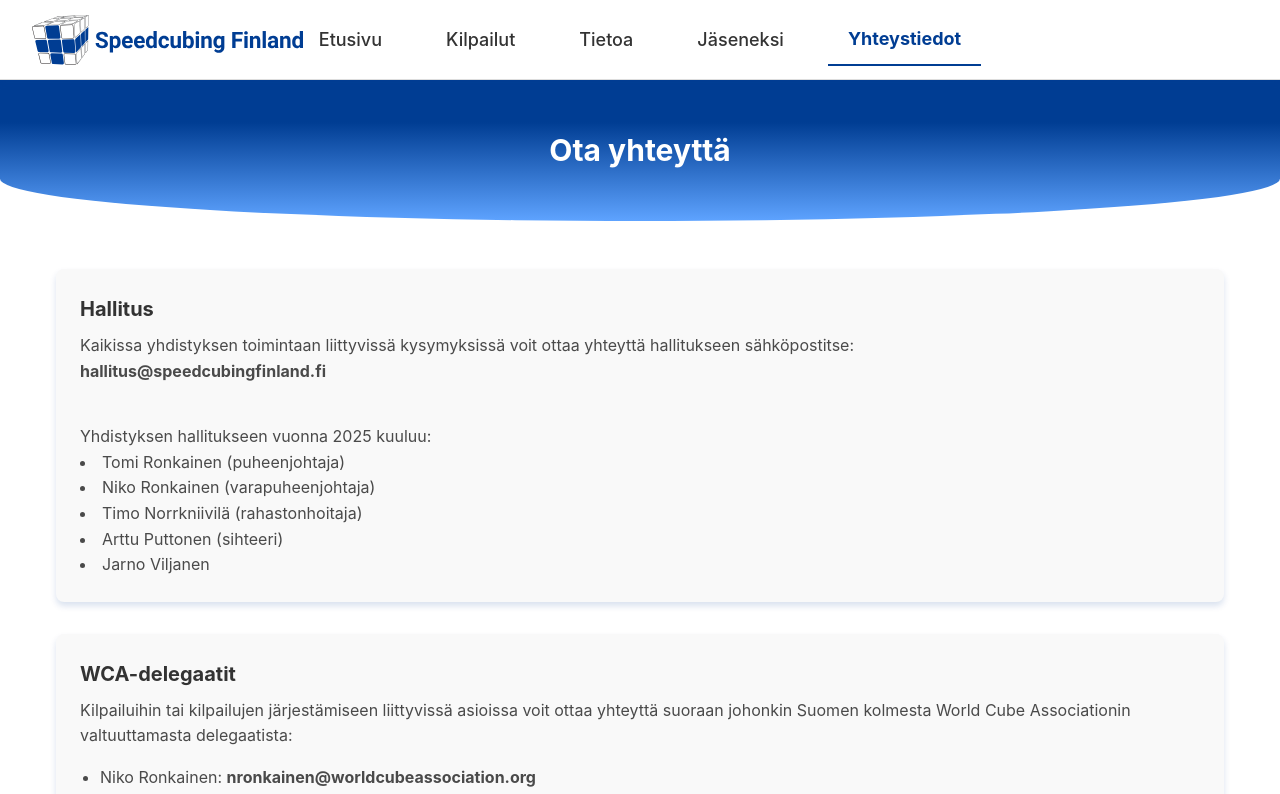
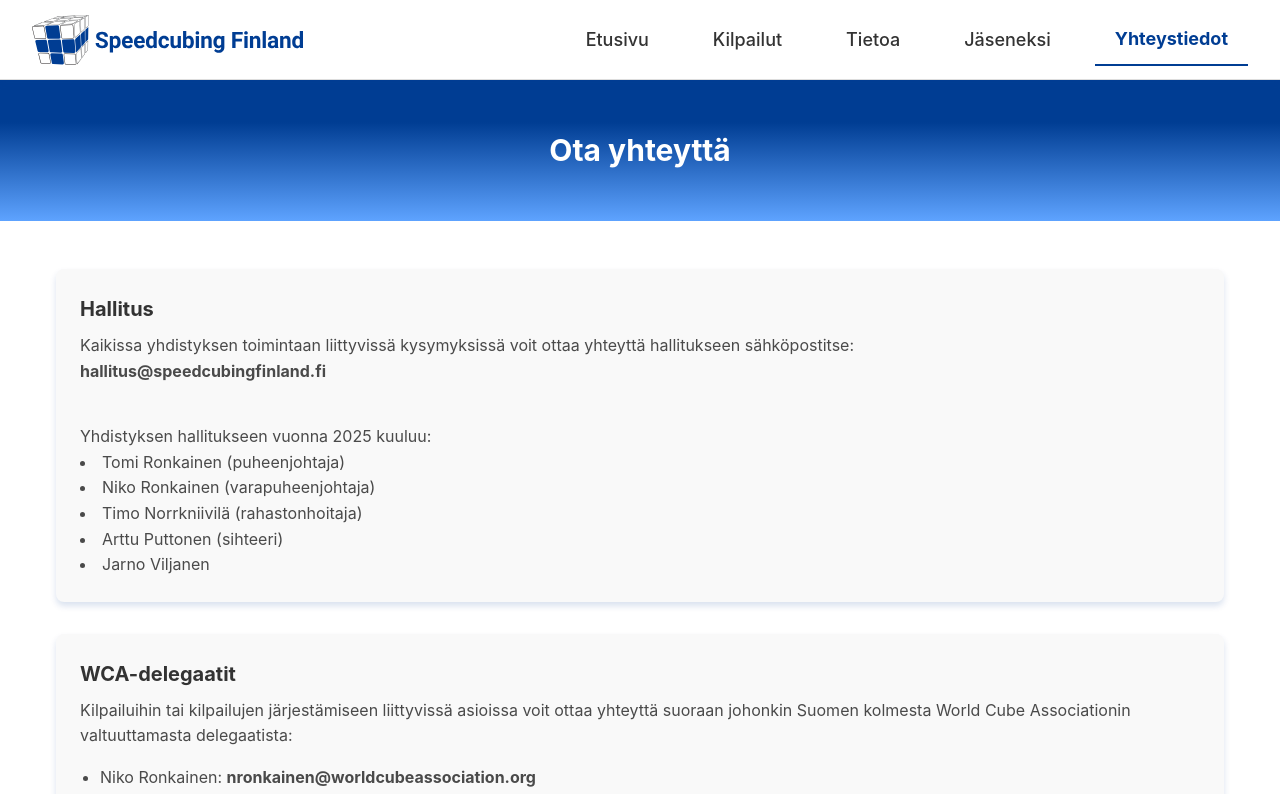
Before and after one commit to Speedcubing-Finland/frontend, a React (Vite) app: page /contact in a window 1280 px wide. Shown: the top 794 px of the page. Built offline with nearby package versions, Linux system fonts and the light colour scheme; no server answers.

Commit message:
fixed navigation menu breakpoints

```diff
--- a/src/index.css
+++ b/src/index.css
@@ -190,7 +190,17 @@
    Mobile-first breakpoints and adjustments
    ================================================================= */
 
-@media (max-width: 768px) {
+/* Medium screens (1024px - 1599px): Right-aligned navigation */
+@media (min-width: 1024px) and (max-width: 1599px) {
+  .navbar-links {
+    position: absolute;
+    right: 2rem;
+    justify-content: flex-end;
+  }
+}
+
+/* Mobile and tablet (< 1024px): Hamburger menu */
+@media (max-width: 1024px) {
   /* Navbar mobile adjustments */
   .navbar {
     padding: 0 1rem;
@@ -265,9 +275,6 @@
   );
   color: var(--white);
   text-align: center;
-  border-bottom-left-radius: 100% 60%;
-  border-bottom-right-radius: 100% 60%;
-  animation: slideDown 0.6s ease-out forwards;
 }
 
 .title-section h1 {
```
